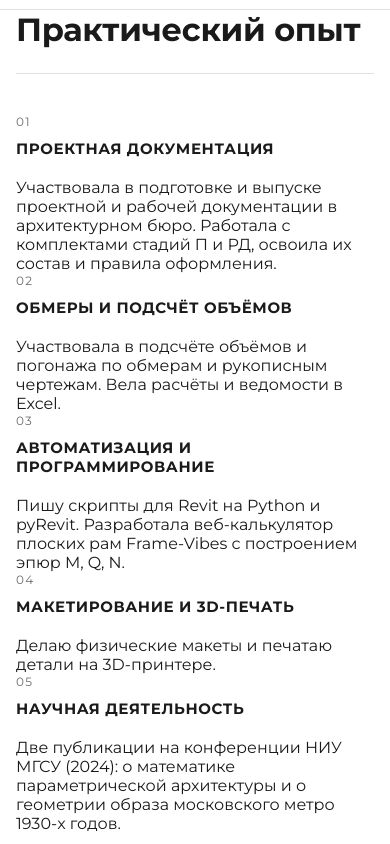
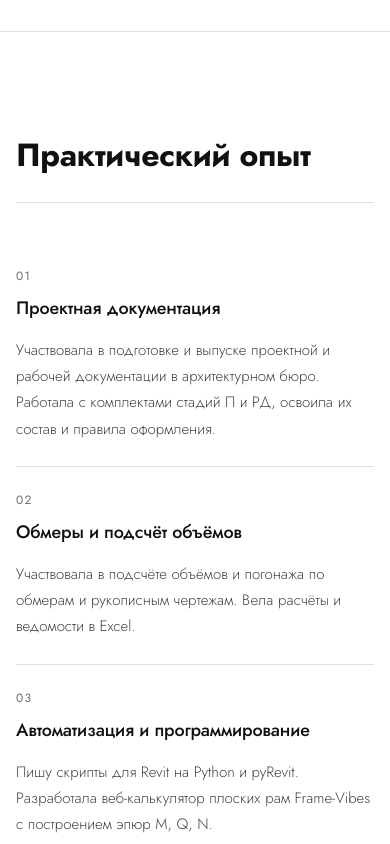
Before and after one commit to structuralistT/portfolio, a plain HTML site: page index.html in a window 390 px wide. Shown: the part 1980-2824 px from the top of the page. Drawn offline with Linux system fonts and the light colour scheme.

Commit message:
Add files via upload

```diff
--- a/style.css
+++ b/style.css
@@ -240,6 +240,7 @@ body {
 .about-row--tools {
     display: grid;
     grid-template-columns: repeat(3, minmax(0, 1fr));
+    gap: 32px; /* Единый отступ вместо жестких рамок */
 }
 
 .tools-group {
@@ -287,6 +288,92 @@ body {
 
 .tools-list li:last-child {
     border-bottom: none;
+}
+
+/* ========== EXPERIENCE ========== */
+.experience {
+    padding: 100px 0;
+    border-bottom: 1px solid var(--line, #111);
+    font-family: 'Jost', 'Helvetica Neue', Arial, sans-serif;
+    color: #111;
+}
+
+.experience-grid {
+    display: grid;
+    grid-template-columns: repeat(2, minmax(0, 1fr));
+}
+
+.experience-item {
+    padding: 32px 40px 40px 0;
+    border-bottom: 1px solid var(--line);
+    display: flex;
+    flex-direction: column;
+}
+
+.experience-item:nth-child(odd) {
+    padding-right: 40px;
+    border-right: 1px solid var(--line);
+}
+
+.experience-item:nth-child(even) {
+    padding-left: 40px;
+    padding-right: 0;
+}
+
+/* Индекс (01, 02...) в стиле сайта */
+.experience-item .tools-index {
+    display: block;
+    font-size: 12px;
+    letter-spacing: 0.1em;
+    color: #6b6b6b;
+    margin-bottom: 10px;
+}
+
+/* Заголовок карточки опыта (единый шрифт и стиль) */
+.experience-item .tools-title {
+    font-size: clamp(18px, 2vw, 22px);
+    font-weight: 500;
+    text-transform: none; /* Убираем капслок, если он там был */
+    letter-spacing: -0.01em;
+    color: #111;
+    margin-bottom: 16px;
+}
+
+/* Текст внутри карточки опыта */
+.experience-item p {
+    font-size: 15px;
+    font-weight: 300;
+    line-height: 1.75;
+    color: #444;
+    max-width: 520px;
+}
+
+/* Очистка границ для сетки */
+.experience-item:last-child:nth-child(odd) {
+    border-right: none;
+}
+
+.experience-item:nth-last-child(-n+2) {
+    border-bottom: none;
+}
+
+@media (max-width: 720px) {
+    .experience-grid {
+        grid-template-columns: 1fr;
+    }
+
+    .experience-item,
+    .experience-item:nth-child(odd),
+    .experience-item:nth-child(even) {
+        padding: 24px 0;
+        border-right: none;
+        border-bottom: 1px solid var(--line);
+    }
+
+    .experience-item:last-child {
+        border-bottom: none;
+        padding-bottom: 0;
+    }
 }
 
 /* ========== PROJECTS GRID (ASYMMETRIC ARCHITECTURAL BENTO) ========== */
```
